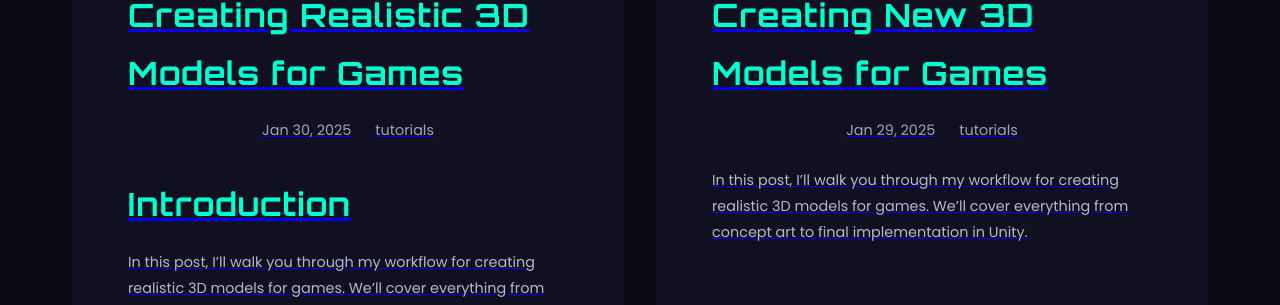
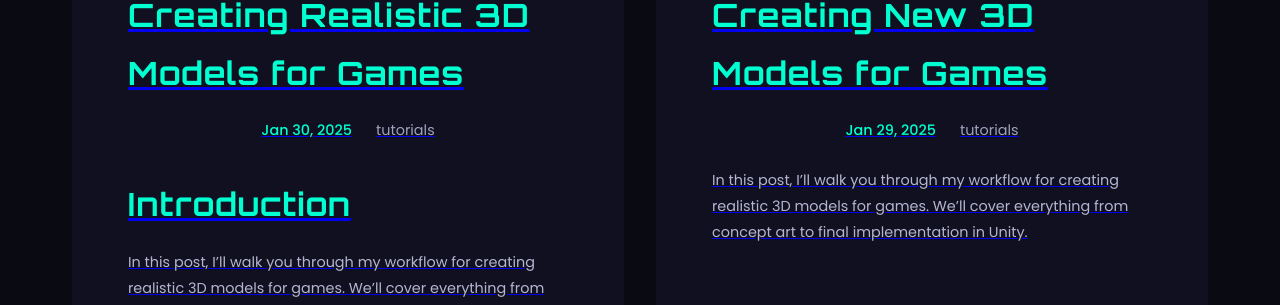
Before and after one commit to FaseehRizwan/portfolio, a Jekyll site: the page built from blog/index.html, in a window 1280 px wide and 1400 px high, scrolled down 64 px. Shown: the part 683-988 px from the top of the window. Built offline with Jekyll 4.4.1, drawn with Linux system fonts in a browser that asks for light colours.

Commit message:
Update style.css

```diff
--- a/assets/css/style.css
+++ b/assets/css/style.css
@@ -650,7 +650,11 @@
   margin-bottom: 0.5rem;
   color: var(--accent-2);
 }
-
+.post-date {
+  color: var(--accent-2) !important; /* Coral in light theme/Teal in dark */
+  font-weight: 500;
+  font-size: 0.9rem;
+}
 
 .post-content p {
   font-size: 0.9rem;
```
